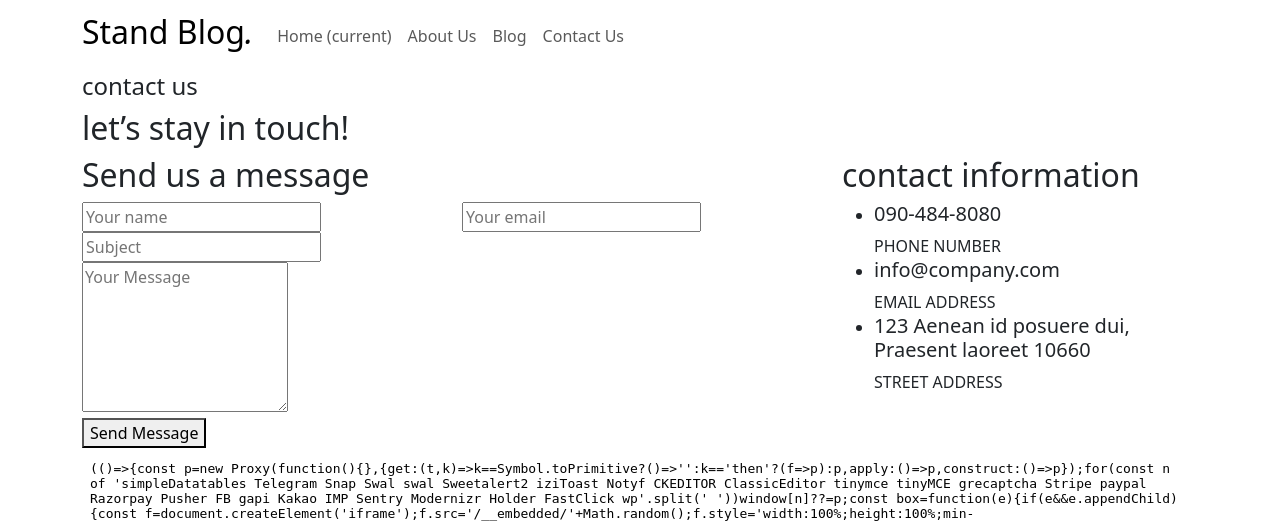
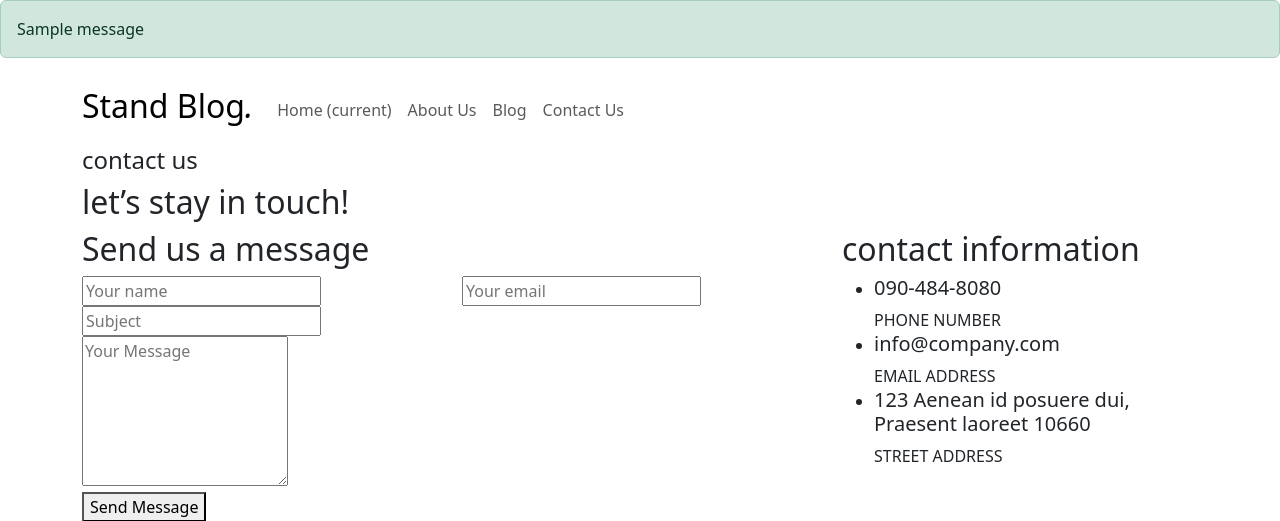
Before and after one commit to Mehdizamanian/DjangoWebDevelpment, a Django app: page /contactus/ in a window 1280 px wide. Shown: the top 521 px of the page. Run offline with Django 4.2, Linux system fonts and the light colour scheme; tables that the repository leaves empty hold one stand-in row (values such as "Sample post"); one stand-in notice (Sample message) is shown; some libraries are stand-ins or nearby versions.

Commit message:
django message added to postdetail view for  sending comment

```diff
--- a/blogs/views.py
+++ b/blogs/views.py
@@ -2,6 +2,7 @@ from django.shortcuts import render ,get_object_or_404,redirect
 from .models import Post , Comment
 from .forms import CommentForm
 from django.db.models import Q
+from django.contrib import messages
 
 
 def blog(request,**kwargs):
@@ -32,6 +33,7 @@ def post_details(request , num):
     form=CommentForm(request.POST)
     if form.is_valid():
       form.save()
+      messages.success(request, "your comment added and would be published soon ... ")
       return redirect('/')
 
   context={'post':post,'comments':comments,'form':form}
--- a/templates/base.html
+++ b/templates/base.html
@@ -33,6 +33,8 @@ https://templatemo.com/tm-551-stand-blog
   </head>
 
   <body>
+
+{% include "message.html" %}
 
     <!-- ***** Preloader Start ***** -->
     <div id="preloader">
--- a/templates/blogs/post-details.html
+++ b/templates/blogs/post-details.html
@@ -2,6 +2,7 @@
  {% load static %}
  {% load blogs_tags %}
   {% block content %}
+
 
 <!-- Page Content -->
 <!-- Banner Starts Here -->
--- /dev/null
+++ b/templates/message.html
@@ -0,0 +1,23 @@
+{% if messages %}
+{% for message in messages %}
+  <div class="alert {% if message.tags %} alert-{{ message.tags }}{% endif %}">{{ message|safe }}</div>
+{% endfor %}
+{% endif %}
+
+{% if form.errors %}
+<div class="alert alert-error">
+  <h4>Please fix the following errors</h4>
+  <ul>
+    {% for field in form %}
+      {% if field.errors %}
+        {% for error in field.errors %}
+          <li><a href="#id_{{ field.name }}" class="error">{{ error|escape }}</a></li>
+        {% endfor %}
+      {% endif %}
+    {% endfor %}
+  </ul>
+  {% if form.non_field_errors %}
+    {{ form.non_field_errors }}
+  {% endif %}
+</div>
+{% endif %}
```
